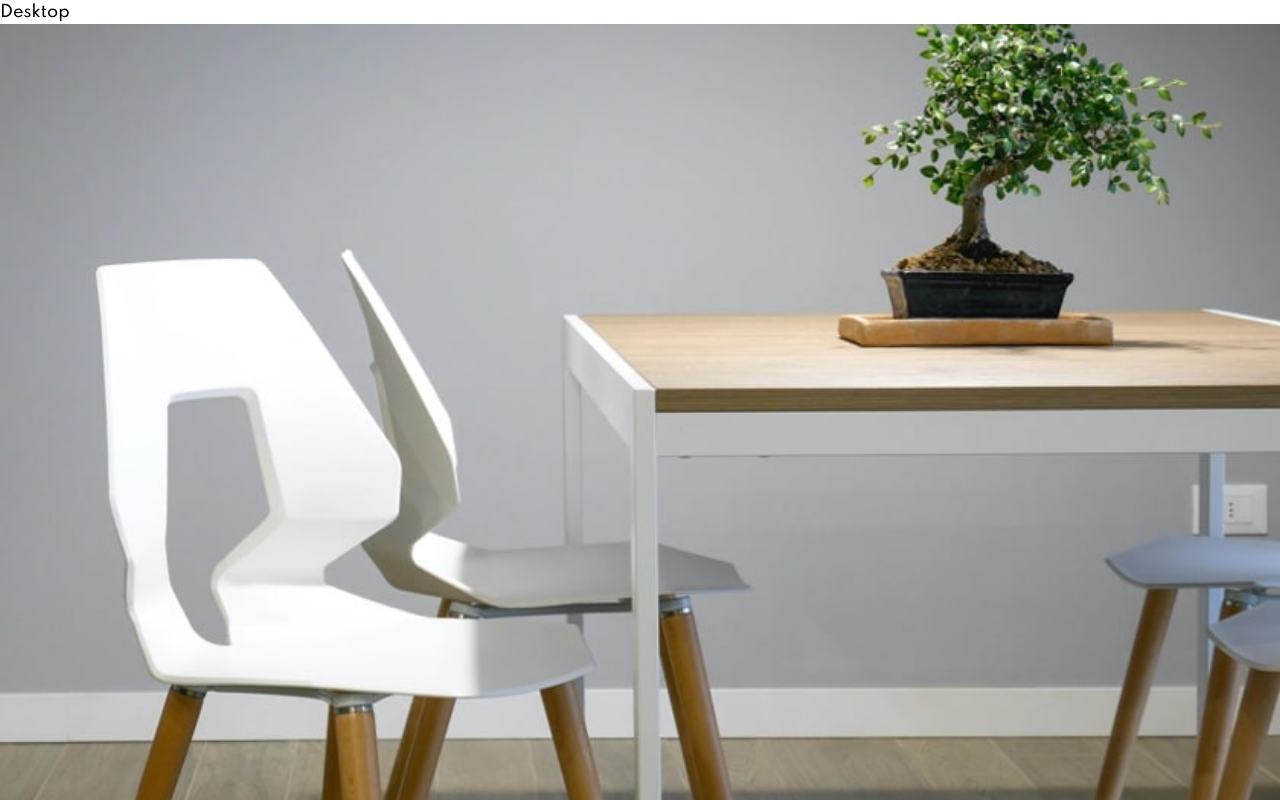
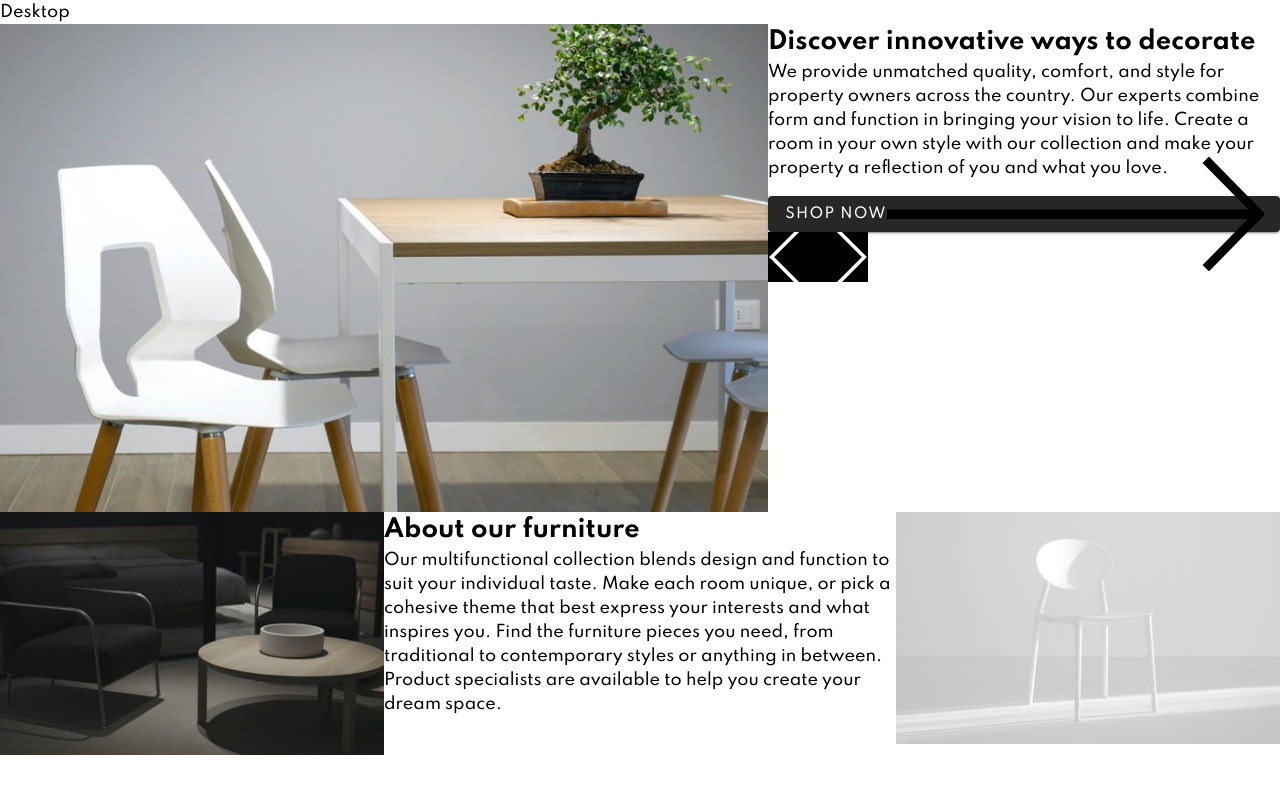
Before and after one commit to HenriqueAmorim20/room, a Nuxt app: page / in a window 1280 px wide. Shown: the top 800 px of the page. Built offline with nearby package versions, Linux system fonts and the light colour scheme.

Commit message:
dynamic content

```diff
--- a/pages/index.vue
+++ b/pages/index.vue
@@ -1,8 +1,8 @@
 <template>
   <div class="main">
     <div class="top">
-      <section class="main-img">
-        <v-img :src="require('@/static/desktop-image-hero-1.jpg')" />
+      <section class="top-main-img">
+        <v-img :src="require(`@/static/desktop-image-hero-${index+1}.jpg`)" contain />
       </section>
       <aside class="desc-section">
         <h1 class="desc-section-title">{{ heroes[index].title }}</h1>
@@ -11,17 +11,28 @@
         </p>
         <v-btn class="desc-section-btn">
           <span> shop now </span>
-          <v-img :src="require('@/static/icon-arrow.svg')" />
+          <v-img
+            class="desc-section-btn-icon"
+            :src="require('@/static/icon-arrow.svg')"
+          />
         </v-btn>
         <div class="desc-section-actions">
-          <v-img :src="require('@/static/icon-angle-left.svg')" />
-          <v-img :src="require('@/static/icon-angle-right.svg')" />
+          <v-img
+            class="desc-section-actions-arrow"
+            :src="require('@/static/icon-angle-left.svg')"
+            @click="changeContent(1)"
+          />
+          <v-img
+            class="desc-section-actions-arrow"
+            :src="require('@/static/icon-angle-right.svg')"
+            @click="changeContent(-1)"
+          />
         </div>
       </aside>
     </div>
     <div class="bottom">
       <aside class="side-img">
-        <v-img :src="require('@/static/image-about-dark.jpg')" />
+        <v-img :src="require('@/static/image-about-dark.jpg')" contain />
       </aside>
       <section class="about-section">
         <h2 class="about-section-title">About our furniture</h2>
@@ -35,7 +46,7 @@
         </p>
       </section>
       <aside class="side-img">
-        <v-img :src="require('@/static/image-about-light.jpg')" />
+        <v-img :src="require('@/static/image-about-light.jpg')" contain />
       </aside>
     </div>
   </div>
@@ -63,11 +74,57 @@ export default {
       index: 0,
     };
   },
+  methods: {
+    changeContent(i) {
+      this.index += i
+      if(this.index < 0) this.index = this.heroes.length -1
+      else if(this.index === this.heroes.length) this.index = 0
+    }
+  }
 };
 </script>
 
 <style scoped>
 .main {
-  min-height: 100vh;
+  height: 100vh;
+  display: flex;
+  flex-direction: column;
+}
+
+.top {
+  display: flex;
+}
+
+.top-main-img {
+  width: 60%;
+}
+
+.desc-section {
+  width: 40%;
+  display: flex;
+  flex-direction: column;
+}
+
+.desc-section-actions {
+  display: flex;
+}
+
+.desc-section-actions-arrow {
+  max-width: 50px !important;
+  aspect-ratio: 1 !important;
+  background-color: #000;
+  cursor: pointer;
+}
+
+.bottom {
+  display: flex;
+}
+
+.side-img {
+  width: 30%;
+}
+
+.about-section {
+  width: 40%;
 }
 </style>
```
